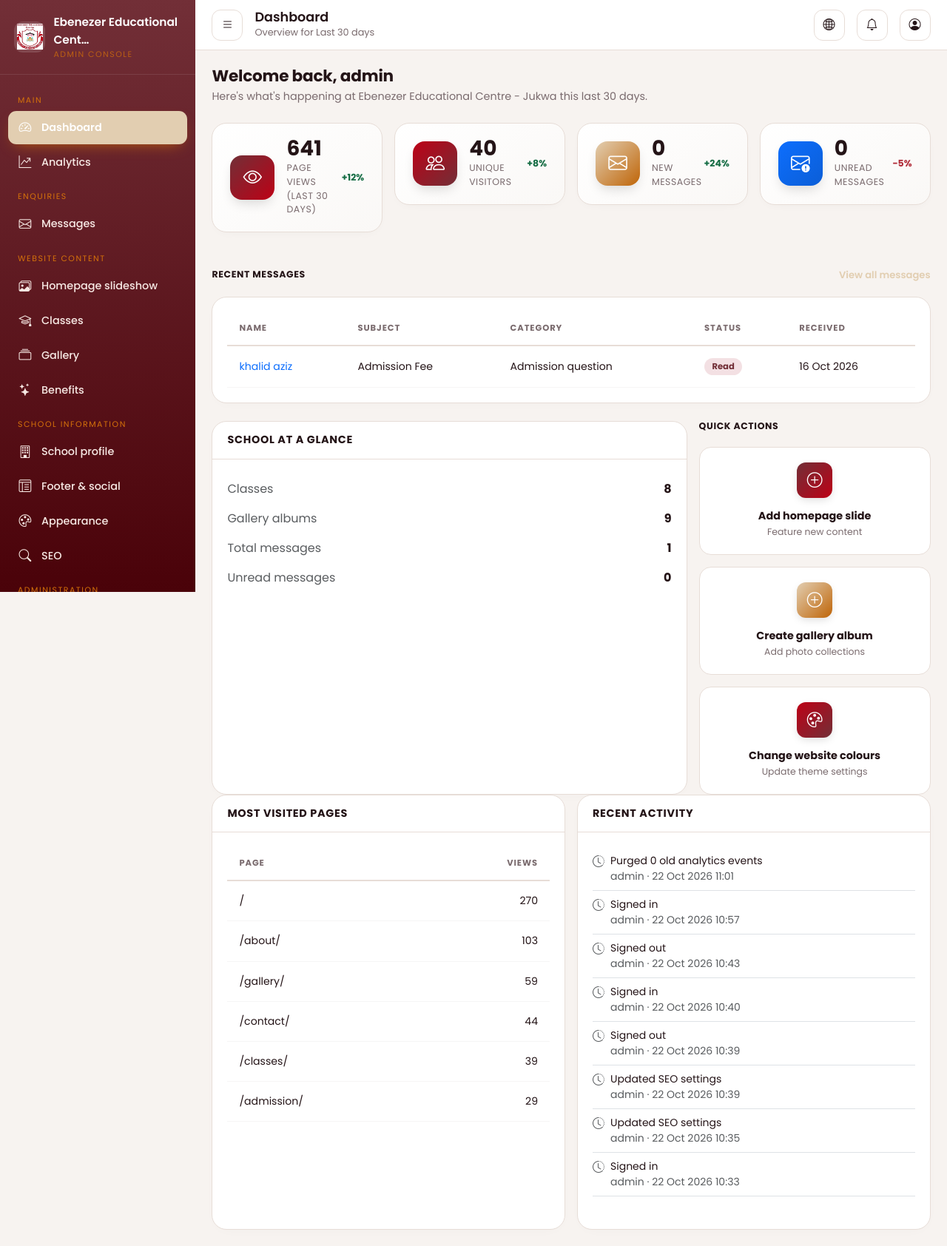
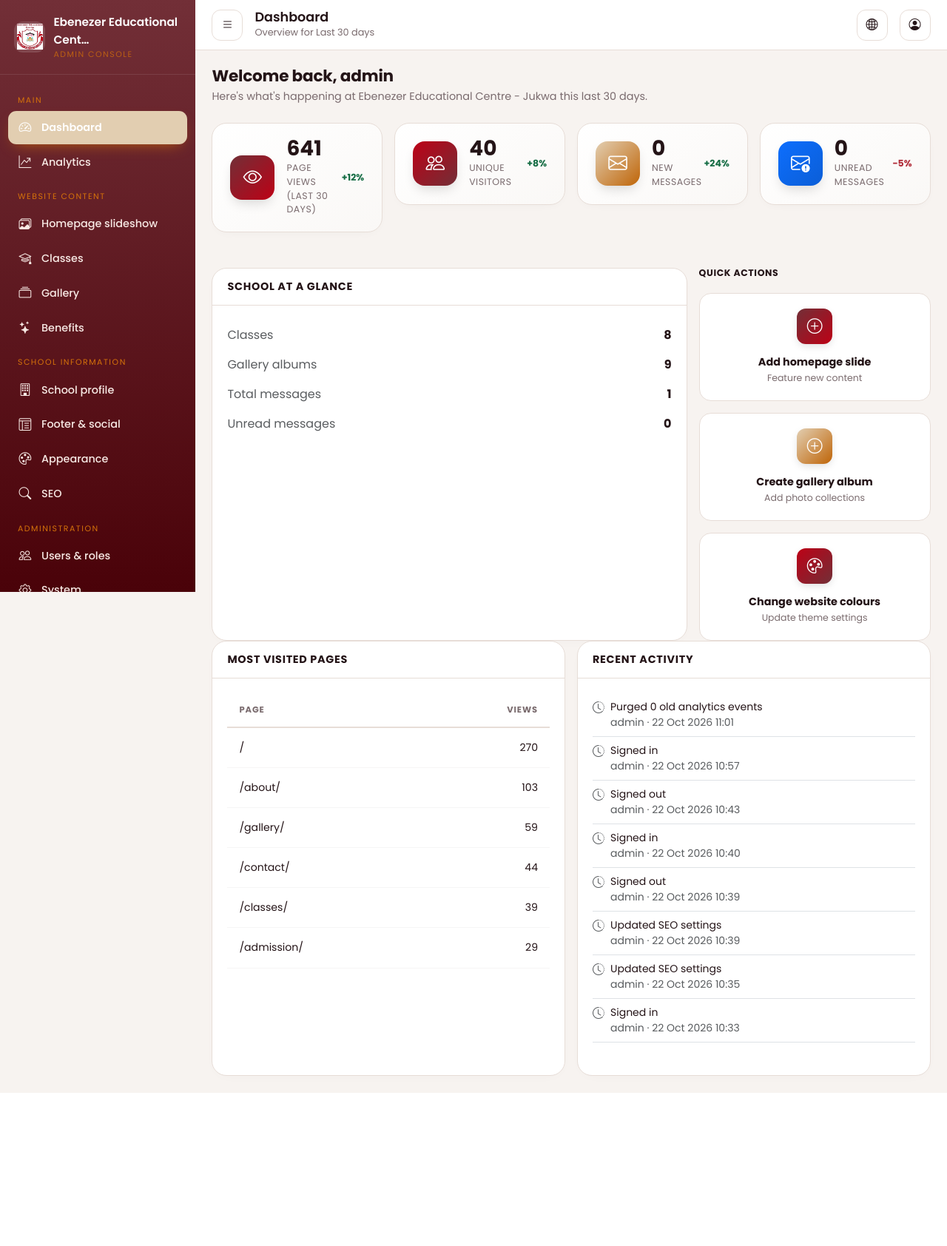
Before and after one commit to Devallix/Ebenezer-Educational-Centre-Website, a Django app: page /dashboard/ in a window 1280 px wide. Shown: the whole page at 74% size. After the commit the page ends 1477 px from the top, so only its background shows below. Run offline with Django 5.2, Linux system fonts and the light colour scheme; a user stored in the database is signed in; data comes from the database, SQL or seed files in the repository; both versions use the stored data as it was after the commit.

Commit message:
file update

```diff
--- a/apps/accounts/urls.py
+++ b/apps/accounts/urls.py
@@ -1,10 +1,15 @@
 from __future__ import annotations
 
-from django.contrib.auth import views as auth_views
 from django.urls import path, reverse_lazy
 
-from .forms import StaffPasswordResetForm, StaffSetPasswordForm
-from .views import StaffLoginView, StaffLogoutView
+from .views import (
+    StaffLoginView,
+    StaffLogoutView,
+    CustomPasswordResetView,
+    CustomPasswordSetView,
+    CustomPasswordResetDoneView,
+    CustomPasswordResetCompleteView,
+)
 
 app_name = "accounts"
 
@@ -13,36 +18,22 @@ urlpatterns = [
     path("logout/", StaffLogoutView.as_view(), name="logout"),
     path(
         "password-reset/",
-        auth_views.PasswordResetView.as_view(
-            template_name="accounts/password_reset.html",
-            email_template_name="accounts/password_reset_email.html",
-            subject_template_name="accounts/password_reset_subject.txt",
-            form_class=StaffPasswordResetForm,
-            success_url=reverse_lazy("accounts:password_reset_done"),
-        ),
+        CustomPasswordResetView.as_view(),
         name="password_reset",
     ),
     path(
+        "password-reset/set/",
+        CustomPasswordSetView.as_view(),
+        name="password_reset_set",
+    ),
+    path(
         "password-reset/done/",
-        auth_views.PasswordResetDoneView.as_view(
-            template_name="accounts/password_reset_done.html"
-        ),
+        CustomPasswordResetDoneView.as_view(),
         name="password_reset_done",
     ),
     path(
-        "reset/<uidb64>/<token>/",
-        auth_views.PasswordResetConfirmView.as_view(
-            template_name="accounts/password_reset_confirm.html",
-            form_class=StaffSetPasswordForm,
-            success_url=reverse_lazy("accounts:password_reset_complete"),
-        ),
-        name="password_reset_confirm",
-    ),
-    path(
         "reset/done/",
-        auth_views.PasswordResetCompleteView.as_view(
-            template_name="accounts/password_reset_complete.html"
-        ),
+        CustomPasswordResetCompleteView.as_view(),
         name="password_reset_complete",
     ),
 ]
--- a/apps/analytics/services.py
+++ b/apps/analytics/services.py
@@ -126,5 +126,11 @@ def purge_old_events() -> int:
     return deleted
 
 
+def purge_all_events() -> int:
+    """Delete all analytics events (full reset of analytics data)."""
+    deleted, _ = SiteAnalyticsEvent.objects.all().delete()
+    return deleted
+
+
 def clear_cache_keys():
     cache.delete("analytics:overview")
--- a/apps/core/models.py
+++ b/apps/core/models.py
@@ -41,7 +41,10 @@ class SingletonModel(models.Model):
         obj = cache.get(key)
         if obj is None:
             obj, _ = cls.objects.get_or_create(pk=1)
-            cache.set(key, obj, None)
+            # Cache for a short window so stale data self-expires in
+            # multi-worker production setups where clear_cache() only
+            # invalidates the current process's cache.
+            cache.set(key, obj, 60)
         return obj
 
     @classmethod
--- a/apps/dashboard/views.py
+++ b/apps/dashboard/views.py
@@ -28,7 +28,7 @@ from apps.accounts.permissions import (
 from apps.admissions.models import ContactMessage
 from apps.analytics.models import SiteAnalyticsEvent
 from apps.analytics import reports
-from apps.analytics.services import purge_old_events
+from apps.analytics.services import purge_all_events
 from apps.core.forms import (
     FooterSettingsForm,
     NotificationSettingsForm,
@@ -794,9 +794,9 @@ def _audit_qs():
 @capability_required("system_manage")
 @require_POST
 def analytics_purge(request):
-    deleted = purge_old_events()
-    log_action(request, "other", description=f"Purged {deleted} old analytics events")
-    messages.success(request, f"Purged {deleted} analytics event(s).")
+    deleted = purge_all_events()
+    log_action(request, "other", description=f"Purged {deleted} analytics event(s) (full reset)")
+    messages.success(request, f"Purged {deleted} analytics event(s). All analytics data has been reset.")
     return redirect("dashboard:system_settings")
 
 
--- a/apps/seo/views.py
+++ b/apps/seo/views.py
@@ -15,10 +15,12 @@ def robots_txt(request):
         lines.append("Disallow: /")
     else:
         lines.append("User-agent: *")
+        lines.append("Allow: /gallery/")
+        lines.append("Allow: /about/")
+        lines.append("Allow: /contact/")
         lines.append("Disallow: /dashboard/")
         lines.append("Disallow: /accounts/")
         lines.append("Disallow: /admin/")
-        lines.append("Disallow: /contact/")
         if cfg.enable_sitemap:
             lines.append("")
             lines.append(f"Sitemap: {cfg.canonical_base()}/sitemap.xml")
--- a/templates/dashboard/base.html
+++ b/templates/dashboard/base.html
@@ -2,6 +2,15 @@
 <!doctype html>
 <html lang="en">
 <head>
+  <!-- Google tag (gtag.js) -->
+  <script async src="https://www.googletagmanager.com/gtag/js?id=G-C6JPH70X01"></script>
+  <script>
+    window.dataLayer = window.dataLayer || [];
+    function gtag(){dataLayer.push(arguments);}
+    gtag('js', new Date());
+
+    gtag('config', 'G-C6JPH70X01');
+  </script>
   <meta charset="utf-8">
   <meta name="viewport" content="width=device-width, initial-scale=1">
   <meta name="robots" content="noindex, nofollow">
@@ -38,17 +47,6 @@
       </div>
       <a class="dash-icon-btn" href="{% url 'core:home' %}" target="_blank" rel="noopener" title="View website" aria-label="View website"><i class="bi bi-globe2"></i></a>
       <div class="dropdown">
-        <button class="dash-icon-btn" data-bs-toggle="dropdown" aria-expanded="false" aria-label="Notifications">
-          <i class="bi bi-bell"></i>
-          {% if unread_total %}<span class="dot"></span>{% endif %}
-        </button>
-        <ul class="dropdown-menu dropdown-menu-end shadow" style="min-width:280px">
-          <li class="dropdown-header">Notifications</li>
-          {% if unread_messages %}<li><a class="dropdown-item" href="{% url 'dashboard:message_list' %}"><i class="bi bi-envelope me-2"></i>{{ unread_messages }} unread message(s)</a></li>{% endif %}
-          {% if not unread_total %}<li><span class="dropdown-item-text text-muted">You are all caught up.</span></li>{% endif %}
-        </ul>
-      </div>
-      <div class="dropdown">
         <button class="dash-icon-btn" data-bs-toggle="dropdown" aria-expanded="false" aria-label="Account menu"><i class="bi bi-person-circle"></i></button>
         <ul class="dropdown-menu dropdown-menu-end shadow">
           <li class="dropdown-header">{{ request.user.get_full_name|default:request.user.username }}</li>
--- a/templates/dashboard/overview.html
+++ b/templates/dashboard/overview.html
@@ -54,33 +54,6 @@
         </div>
       </div>
       <div class="stat-trend"><span class="trend-down"><i class="bi bi-trend-down"></i> -5%</span></div>
-    </div>
-  </div>
-</div>
-
-<div class="dash-section-head">
-  <h2>Recent messages</h2>
-  {% if request.user|can:"messages_manage" %}<a href="{% url 'dashboard:message_list' %}" class="view-all">View all messages</a>{% endif %}
-</div>
-<div class="dash-card-modern">
-  <div class="dash-card-body">
-    <div class="table-responsive">
-      <table class="dash-table-modern">
-        <thead><tr><th>Name</th><th>Subject</th><th>Category</th><th>Status</th><th>Received</th></tr></thead>
-        <tbody>
-          {% for m in recent_messages %}
-            <tr>
-              <td>{% if request.user|can:"messages_manage" %}<a href="{% url 'dashboard:message_detail' m.pk %}">{{ m.name }}</a>{% else %}{{ m.name }}{% endif %}</td>
-              <td>{{ m.subject }}</td>
-              <td>{{ m.get_category_display }}</td>
-              <td><span class="pill-modern pill-modern-{{ m.status|default:'new' }}">{% if m.is_read %}Read{% else %}New{% endif %}</span></td>
-              <td>{{ m.created_at|date:"d M Y" }}</td>
-            </tr>
-          {% empty %}
-            <tr><td colspan="5" class="text-center text-muted py-5">No messages yet.</td></tr>
-          {% endfor %}
-        </tbody>
-      </table>
     </div>
   </div>
 </div>
--- a/templates/dashboard/partials/sidebar.html
+++ b/templates/dashboard/partials/sidebar.html
@@ -17,14 +17,6 @@
     {% endif %}
     {% if request.user|can:"analytics_view" %}
       <a href="{% url 'dashboard:analytics' %}" class="{% if active == 'analytics' %}active{% endif %}"><i class="bi bi-graph-up-arrow"></i> Analytics</a>
-    {% endif %}
-
-    {% if request.user|can:"messages_manage" %}
-      <div class="group-label">Enquiries</div>
-      <a href="{% url 'dashboard:message_list' %}" class="{% if active == 'messages' %}active{% endif %}">
-        <i class="bi bi-envelope"></i> Messages
-        {% if unread_messages %}<span class="nav-badge">{{ unread_messages }}</span>{% endif %}
-      </a>
     {% endif %}
 
     {% if request.user|can:"content_manage" %}
@@ -50,9 +42,6 @@
 
     {% if request.user|can:"notifications_manage" or request.user|can:"users_manage" or request.user|can:"system_manage" %}
       <div class="group-label">Administration</div>
-      {% if request.user|can:"notifications_manage" %}
-        <a href="{% url 'dashboard:notification_settings' %}" class="{% if active == 'notifications' %}active{% endif %}"><i class="bi bi-bell"></i> Notifications</a>
-      {% endif %}
       {% if request.user|can:"users_manage" %}
         <a href="{% url 'dashboard:user_list' %}" class="{% if active == 'users' %}active{% endif %}"><i class="bi bi-people"></i> Users &amp; roles</a>
       {% endif %}
--- a/templates/dashboard/system.html
+++ b/templates/dashboard/system.html
@@ -16,11 +16,11 @@
       <div class="dash-card-head"><h2 class="h6 mb-0">Maintenance</h2></div>
       <div class="dash-card-body">
         <a href="{% url 'dashboard:audit_log' %}" class="dash-btn dash-btn-light w-100 text-start mb-2"><i class="bi bi-clock-history"></i> View full audit log</a>
-        <form method="post" action="{% url 'dashboard:analytics_purge' %}" data-confirm="Purge analytics events older than the retention window?">
+        <form method="post" action="{% url 'dashboard:analytics_purge' %}" data-confirm="Reset all analytics data? This will remove every analytics event.">
           {% csrf_token %}
-          <button class="dash-btn dash-btn-danger w-100 text-start"><i class="bi bi-trash3"></i> Purge old analytics events</button>
+          <button class="dash-btn dash-btn-danger w-100 text-start"><i class="bi bi-trash3"></i> Reset analytics data</button>
         </form>
-        <p class="text-muted small mt-3 mb-0">This action cannot be undone. Only analytics data is removed.</p>
+        <p class="text-muted small mt-3 mb-0">This action cannot be undone. All analytics data will be removed and the analytics page will be empty.</p>
       </div>
     </div>
   </div>
```
Also changed, not shown: apps/accounts/views.py (+106 -1 lines), templates/accounts/base_auth.html (+9 -0 lines), templates/accounts/password_reset_set.html (added, +15 -0 lines), templates/base.html (+9 -0 lines), db.sqlite3.
